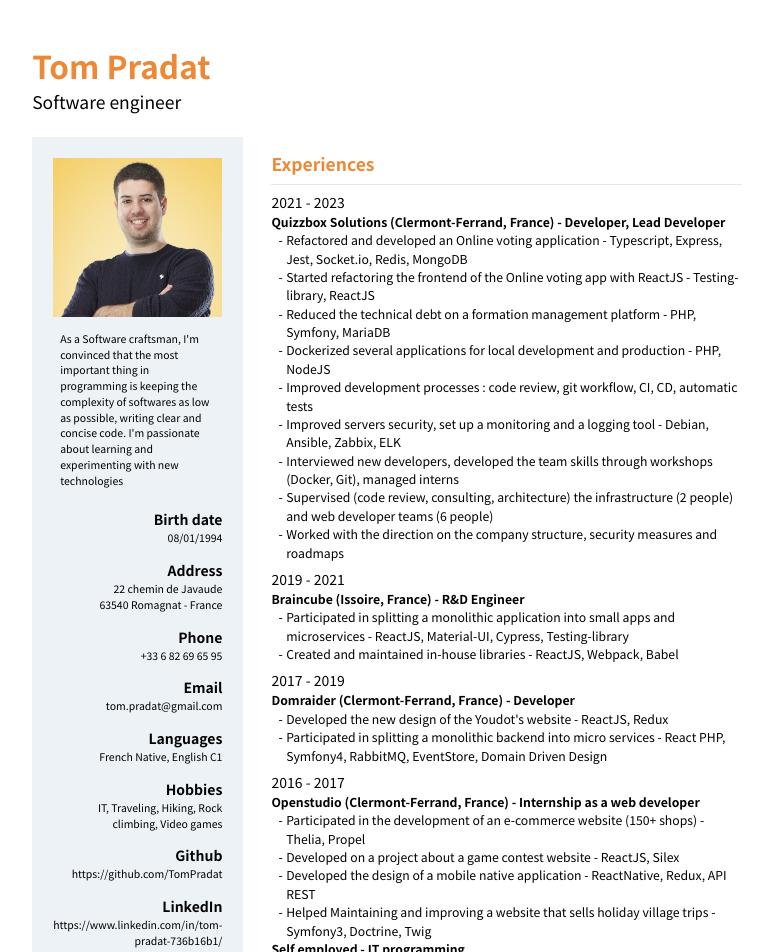
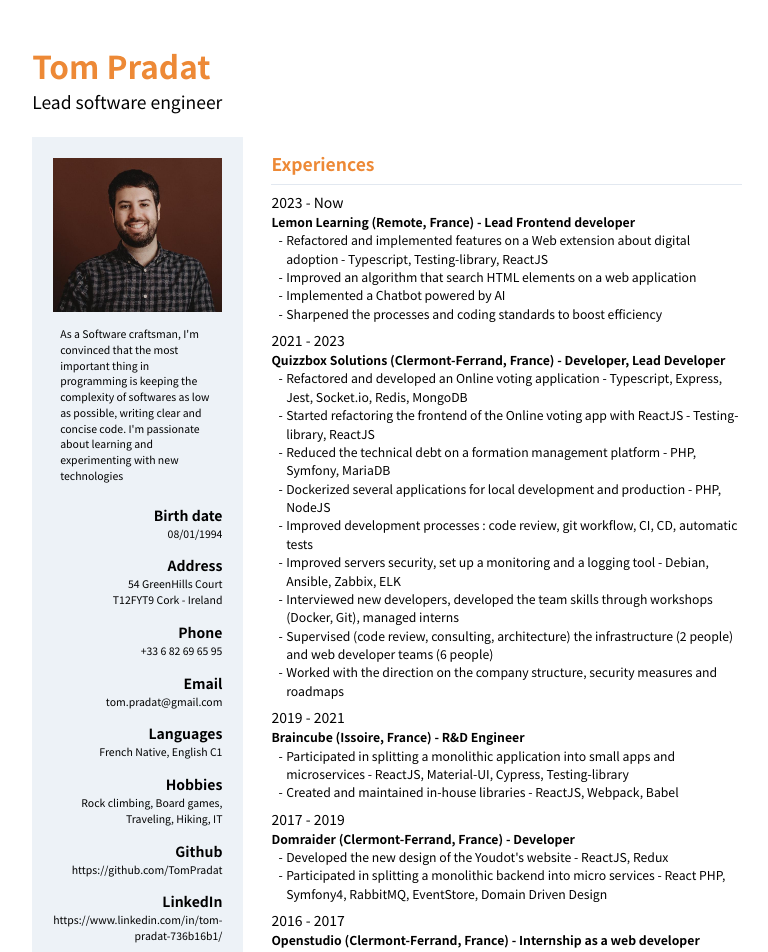
Before and after one commit to TomPradat/resume, a React (Create React App) app: page / in a window 1280 px wide. Shown: the top 952 px of the page, without its empty margins (253-1021 px from the left). Built offline with nearby package versions, Linux system fonts and the light colour scheme.

Commit message:
:necktie: Update

```diff
--- a/src/Perso/Perso.js
+++ b/src/Perso/Perso.js
@@ -1,5 +1,5 @@
 import React from "react";
-import Photo from "../assets/tom.png";
+import Photo from "../assets/tom.jpg";
 import Info from "./components/Info/Info";
 
 const Perso = ({ data }) => (
--- a/src/data/data-en.js
+++ b/src/data/data-en.js
@@ -2,22 +2,36 @@ export default {
   firstname: "Tom",
   lastname: "Pradat",
   birthDate: "08/01/1994",
-  wanted_job: "Software engineer",
+  wanted_job: "Lead software engineer",
   presentation:
     "As a Software craftsman, I'm convinced that the most important thing in programming is keeping the complexity of softwares as low as possible, writing clear and concise code. I'm passionate about learning and experimenting with new technologies",
   address: {
-    street: "22 chemin de Javaude",
-    zip: "63540",
-    city: "Romagnat - France",
+    street: "54 GreenHills Court",
+    zip: "T12FYT9",
+    city: "Cork - Ireland",
   },
   phone: "+33 6 82 69 65 95",
   email: "tom.pradat@gmail.com",
   langs: ["French Native", "English C1"],
-  hobbies: ["IT", "Traveling", "Hiking", "Rock climbing", "Video games"],
+  hobbies: ["Rock climbing", "Board games", "Traveling", "Hiking", "IT"],
   github: "https://github.com/TomPradat",
   stackshare: "https://stackshare.io/TomPradat",
   linkedin: "https://www.linkedin.com/in/tom-pradat-736b16b1/",
   timeline: [
+    {
+      start: 2023,
+      experiences: [
+        {
+          sum_up: "Lemon Learning (Remote, France) - Lead Frontend developer",
+          projects: [
+            "Refactored and implemented features on a Web extension about digital adoption - Typescript, Testing-library, ReactJS",
+            "Improved an algorithm that search HTML elements on a web application",
+            "Implemented a Chatbot powered by AI",
+            "Sharpened the processes and coding standards to boost efficiency",
+          ],
+        },
+      ],
+    },
     {
       start: 2021,
       end: 2023,
@@ -162,6 +176,7 @@ export default {
       skills: [
         "Slack",
         "Mattermost",
+        "Jira",
         "Asana",
         "VSCode",
         "Insomnia",
```
Also changed, not shown: src/assets/tom.jpg (added), src/assets/tom.png (deleted).
